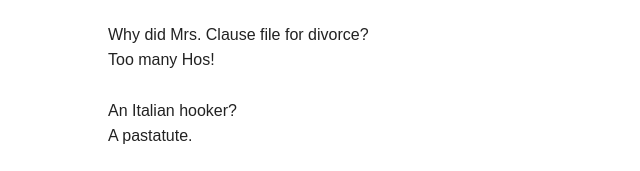
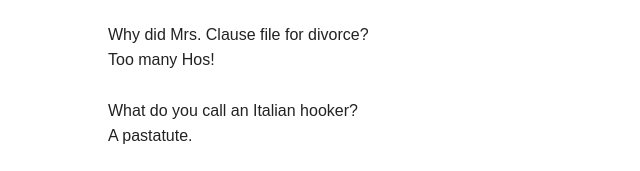
Before and after one commit to SomeUniqueUsername41/joke-page, a plain HTML site: page index.html in a window 1280 px wide. Shown: the part 871-1042 px from the top of the page, without its empty margins (132-772 px from the left). Drawn offline with Linux system fonts and the light colour scheme.

Commit message:
Update index.html

```diff
--- a/index.html
+++ b/index.html
@@ -61,7 +61,7 @@ Doris locked, that's why I'm knocking.</p>
 <p>Why did Mrs. Clause file for divorce?<br>
 Too many Hos!</p>
 
-<p>An Italian hooker?<br>
+<p>What do you call an Italian hooker?<br>
 A pastatute.</p>
 
 <p>Why can't you hear a pterodactyl go to the bathroom?<br>
```
